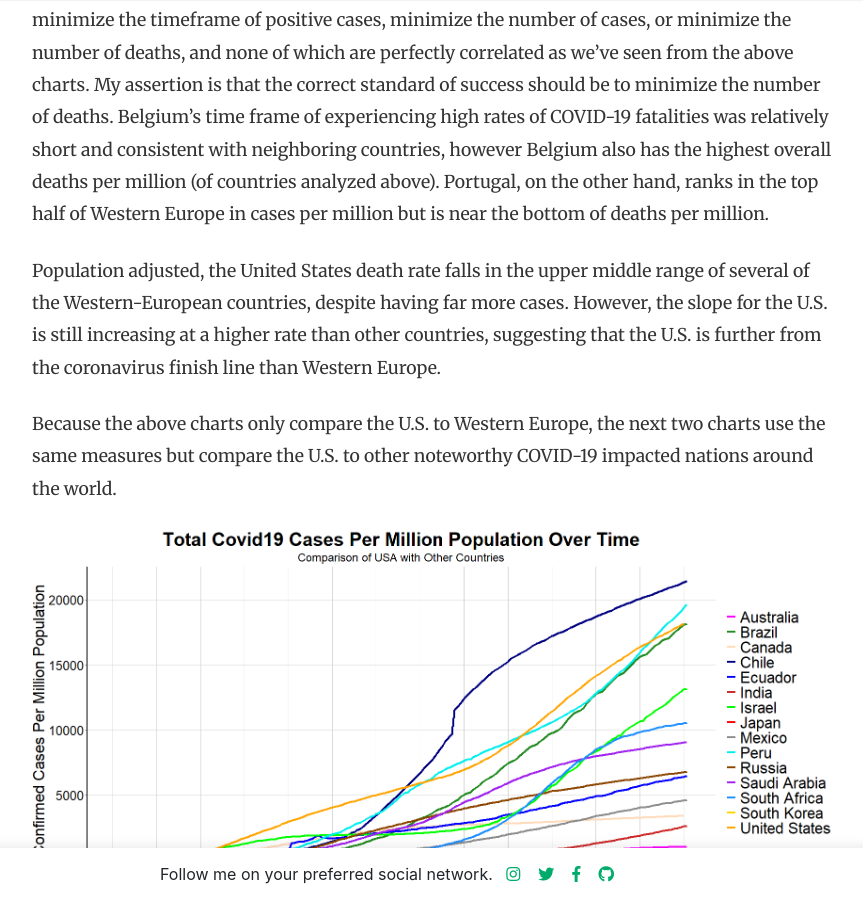
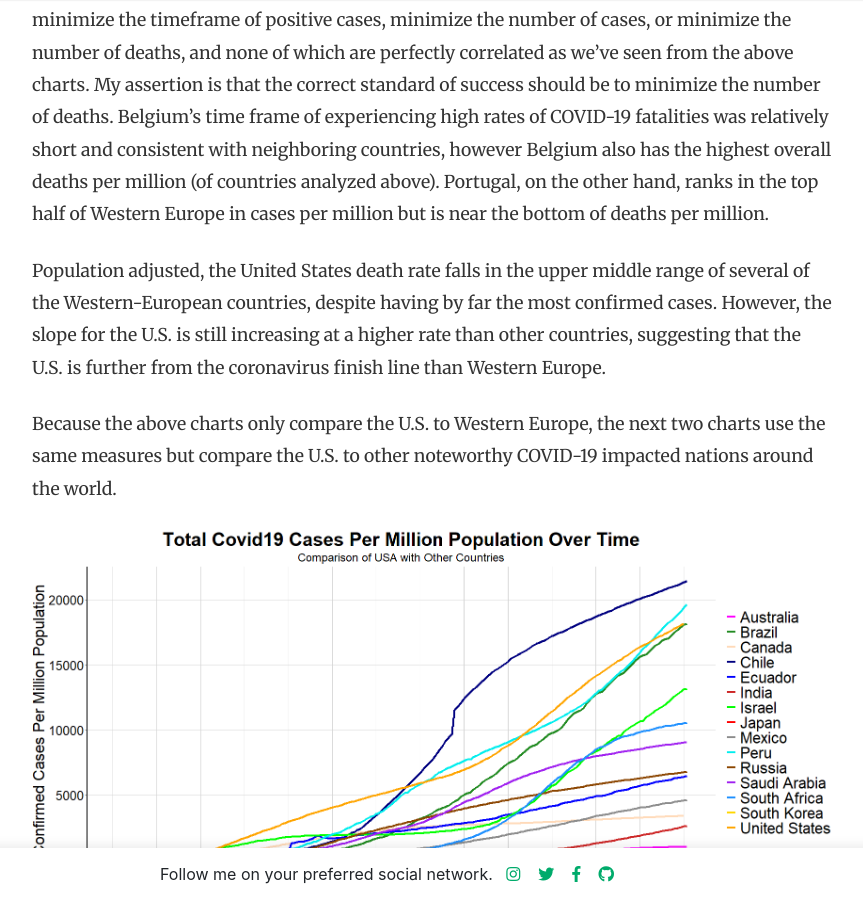
Before and after one commit to malteranalytics/malteranalytics.github.io, a Jekyll site: the page built from _posts/2020-09-01-covid.md, in a window 1280 px wide and 900 px high, scrolled down 3545 px. Shown: the whole window, without its empty margins (253-1116 px from the left). Built offline with Jekyll 4.4.1, drawn with Linux system fonts in a browser that asks for light colours; nearby versions of some CDN libraries; comment, search, counter and statistics services are not loaded.

Commit message:
Update 2020-09-01-covid.md

```diff
--- a/_posts/2020-09-01-covid.md
+++ b/_posts/2020-09-01-covid.md
@@ -80,7 +80,7 @@ When highlighting several non-population adjusted metrics and valuing COVID-19 c
 There are three distinct ways to define success when it comes to dealing with COVID-19; minimize the timeframe of positive cases, minimize the number of cases, or minimize the number of deaths, and none of which are perfectly correlated as we've seen from the above charts.  My assertion is that the correct standard of success should be to minimize the number of deaths.  Belgium's time frame of experiencing high rates of COVID-19 fatalities was relatively short and consistent with neighboring countries, however Belgium also has the highest overall deaths per million (of countries analyzed above).  Portugal, on the other hand, ranks in the top half of Western Europe in cases per million but is near the bottom of deaths per million.
 
 
-Population adjusted, the United States death rate falls in the upper middle range of several of the Western-European countries, despite having far more cases.  However, the slope for the U.S. is still increasing at a higher rate than other countries, suggesting that the U.S. is further from the coronavirus finish line than Western Europe.
+Population adjusted, the United States death rate falls in the upper middle range of several of the Western-European countries, despite having by far the most confirmed cases.  However, the slope for the U.S. is still increasing at a higher rate than other countries, suggesting that the U.S. is further from the coronavirus finish line than Western Europe.
 
 
 Because the above charts only compare the U.S. to Western Europe, the next two charts use the same measures but compare the U.S. to other noteworthy COVID-19 impacted nations around the world.
```
